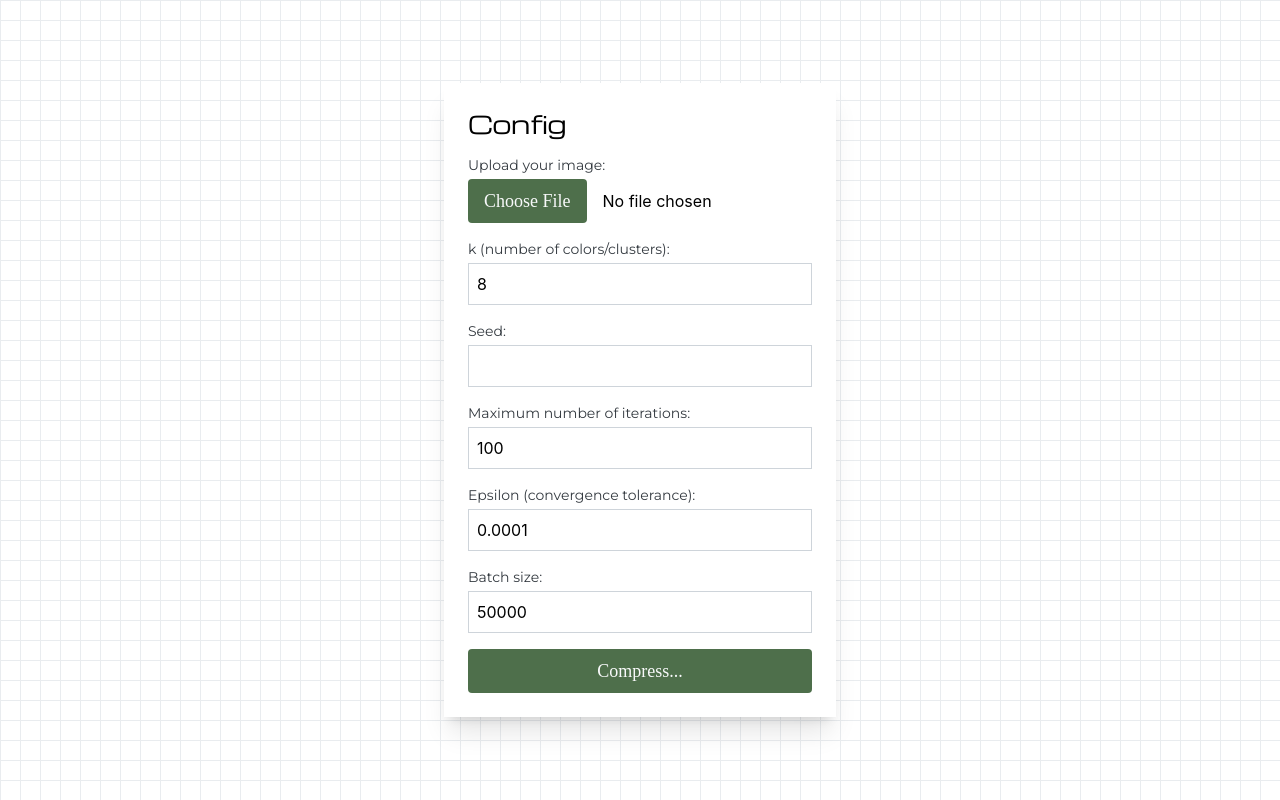
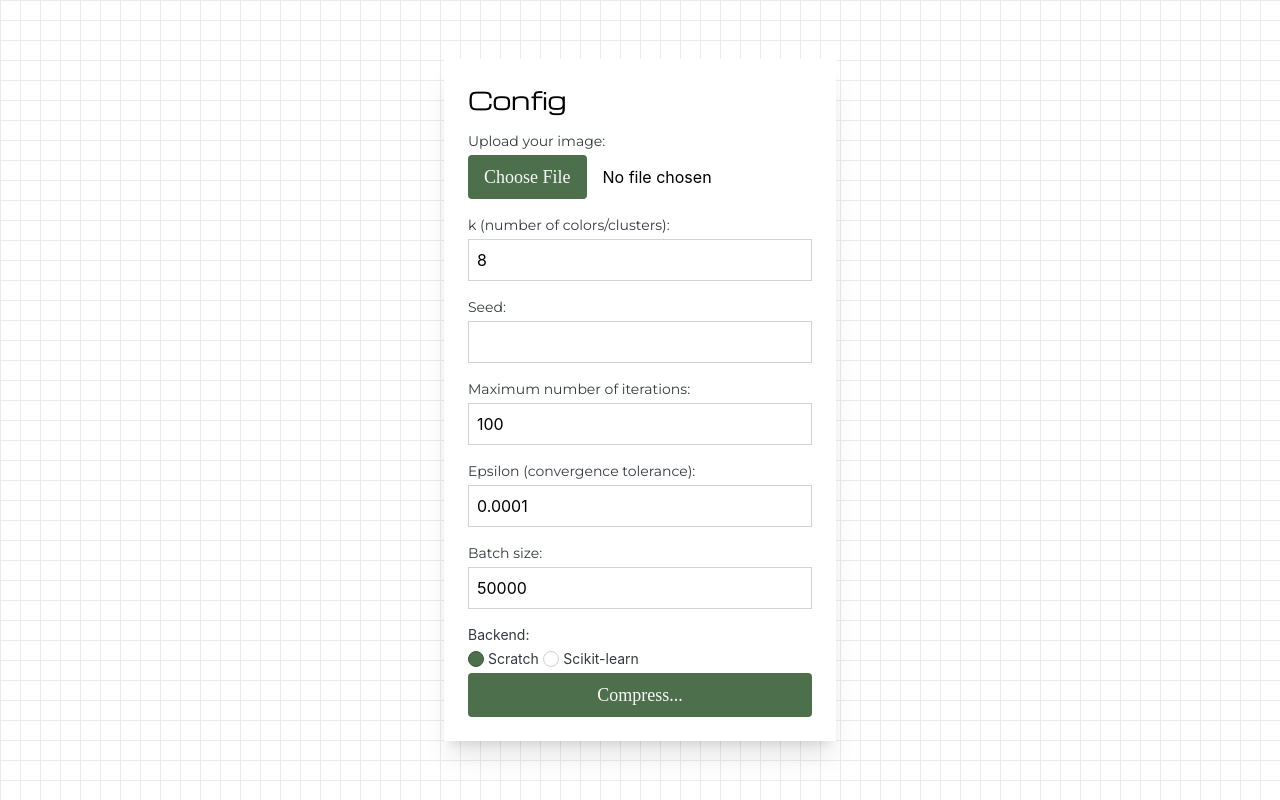
Before and after one commit to juliarzymowska/k-means-compression, a website built with Vite: page web/frontend/index.html in a window 1280 px wide. Shown: the part 800-1600 px from the top of the page. Built offline with nearby package versions, Linux system fonts and the light colour scheme; a web font is replaced by a local one.

Commit message:
feat: add backend option for web layer

```diff
--- a/web/frontend/index.html
+++ b/web/frontend/index.html
@@ -178,11 +178,44 @@
               />
             </div>
 
-            <input
-              type="submit"
-              value="Compress..."
-              class="w-full bg-(--forest) px-4 py-2 text-lg font-(family-name:--font-secondary) text-(--snow) rounded hover:bg-(--meadow) hover:cursor-pointer"
-            />
+            <div>
+              <label for="backend" class="block text-sm text-(--gunmetal) mb-1"
+                >Backend:</label
+              >
+              <span class="items-center inline-flex gap-1">
+                <input
+                  required
+                  class="appearance-none w-4 h-4 rounded-full border border-(--pale-slate) checked:bg-(--forest) checked:border-(--meadow) hover:cursor-pointer"
+                  type="radio"
+                  id="scratch"
+                  name="backend"
+                  value="scratch"
+                  checked
+                />
+                <label for="scratch" class="text-sm text-(--gunmetal)"
+                  >Scratch</label
+                >
+              </span>
+
+              <span class="items-center inline-flex gap-1">
+                <input
+                  class="appearance-none w-4 h-4 rounded-full border border-(--pale-slate) checked:bg-(--forest) checked:border-(--meadow) hover:cursor-pointer"
+                  type="radio"
+                  id="sklearn"
+                  name="backend"
+                  value="sklearn"
+                />
+                <label for="sklearn" class="text-sm text-(--gunmetal)"
+                  >Scikit-learn</label
+                >
+              </span>
+
+              <input
+                type="submit"
+                value="Compress..."
+                class="w-full bg-(--forest) px-4 py-2 text-lg font-(family-name:--font-secondary) text-(--snow) rounded hover:bg-(--meadow) hover:cursor-pointer"
+              />
+            </div>
           </form>
         </div>
         <!-- form -->
```
Also changed, not shown: 1 other file.
